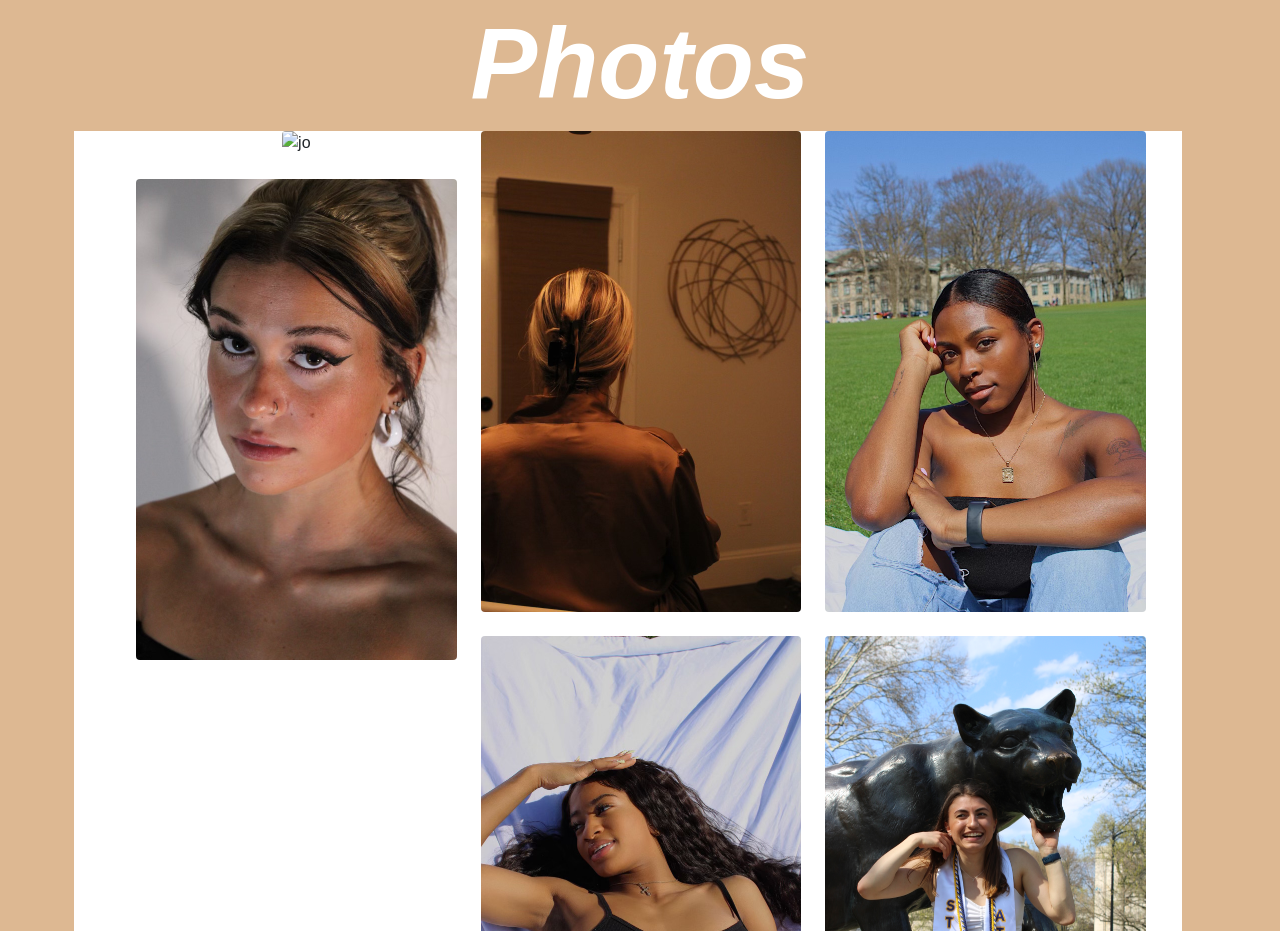
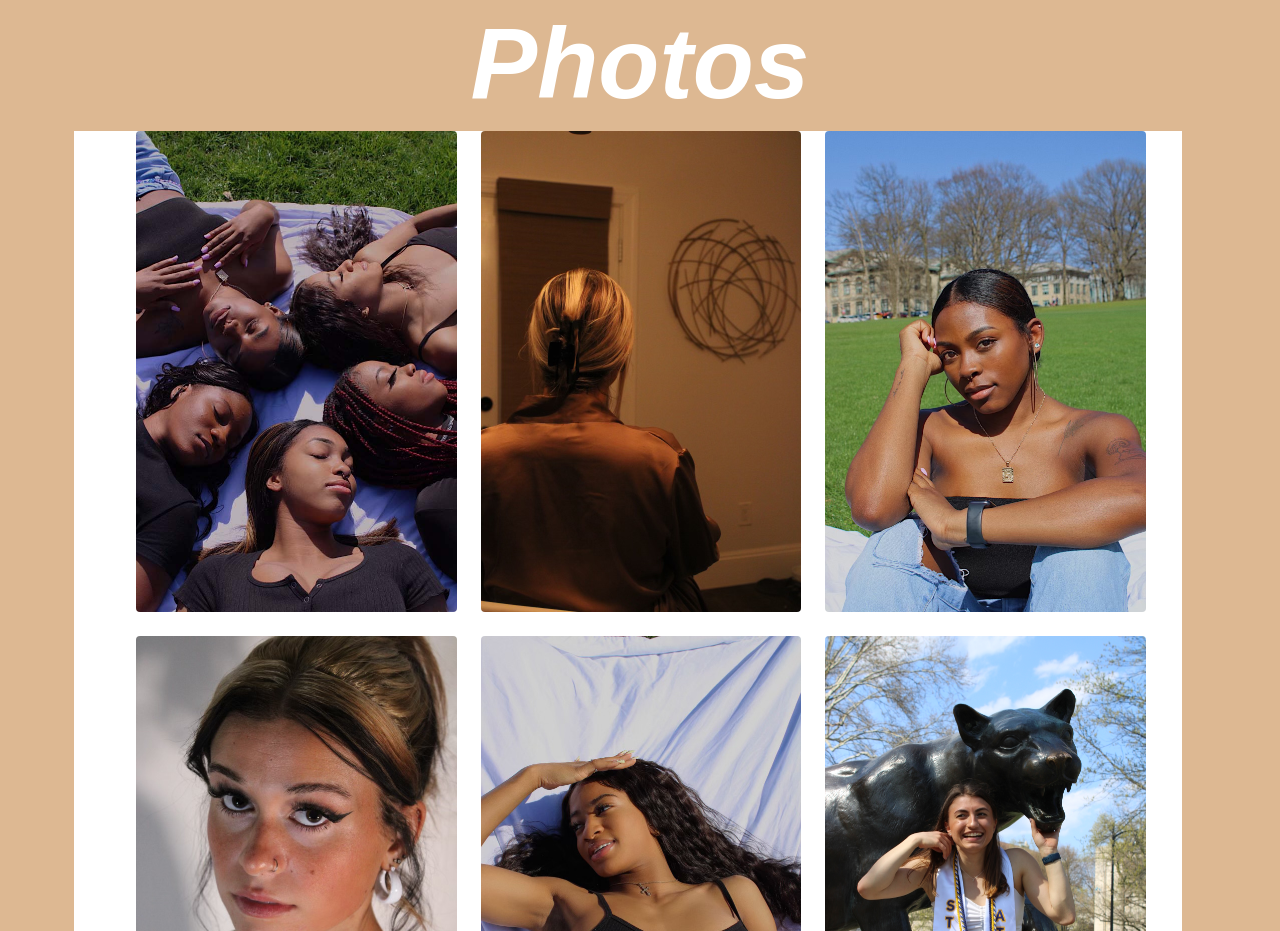
Before and after one commit to reaial/portfolio-repo, a plain HTML site: page index.html in a window 1280 px wide. Shown: the part 1589-2520 px from the top of the page. Drawn offline with nearby package versions, Linux system fonts and the light colour scheme.

Commit message:
index
updated need to figure out how to adjust jo bday photo

```diff
--- a/index.html
+++ b/index.html
@@ -119,17 +119,17 @@
     <!-- left column of the row div-->
 <div class="row">
   <div class="col-lg-4 col-md-12 mb-4 mb-lg-0">
-    <!--<img
+    <img
       src="image/bgmphoto.jpg"
       class="w-100 shadow-1-strong rounded mb-4"
       alt="bgm"
-    /> switch this photo in the repo to jordyn bday-->
+    /> <!--switch this photo in the repo to jordyn bday -->
 
-    <img
+    <!-- <img
     src="image/jobday.jpg"
     class="w-100 shadow-1-strong rounded mb-4"
     alt="jo"
-  />
+  />  have to figure out why this wont show up -->
 
     <img
       src=" image/loportrait.jpeg"
```
